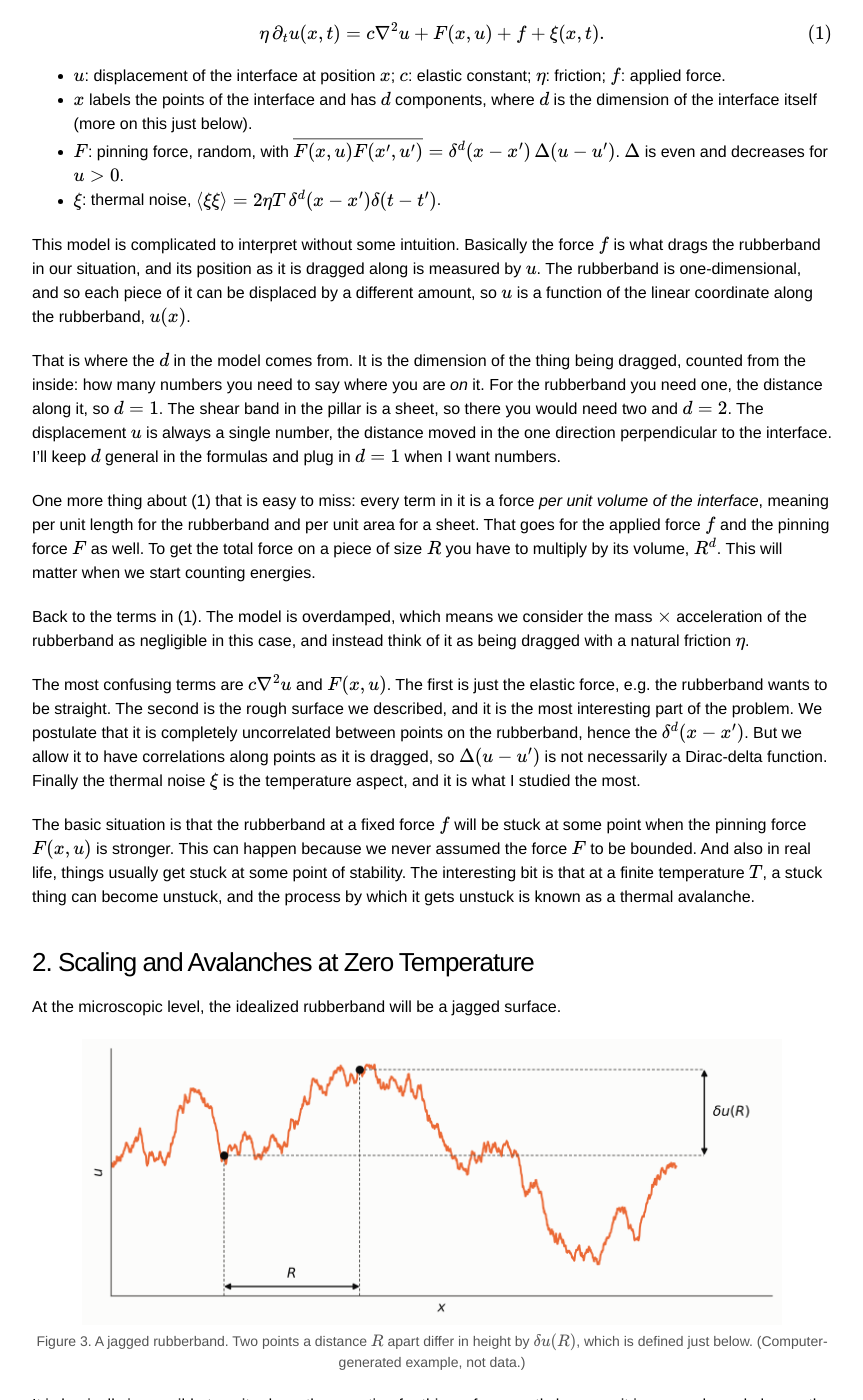
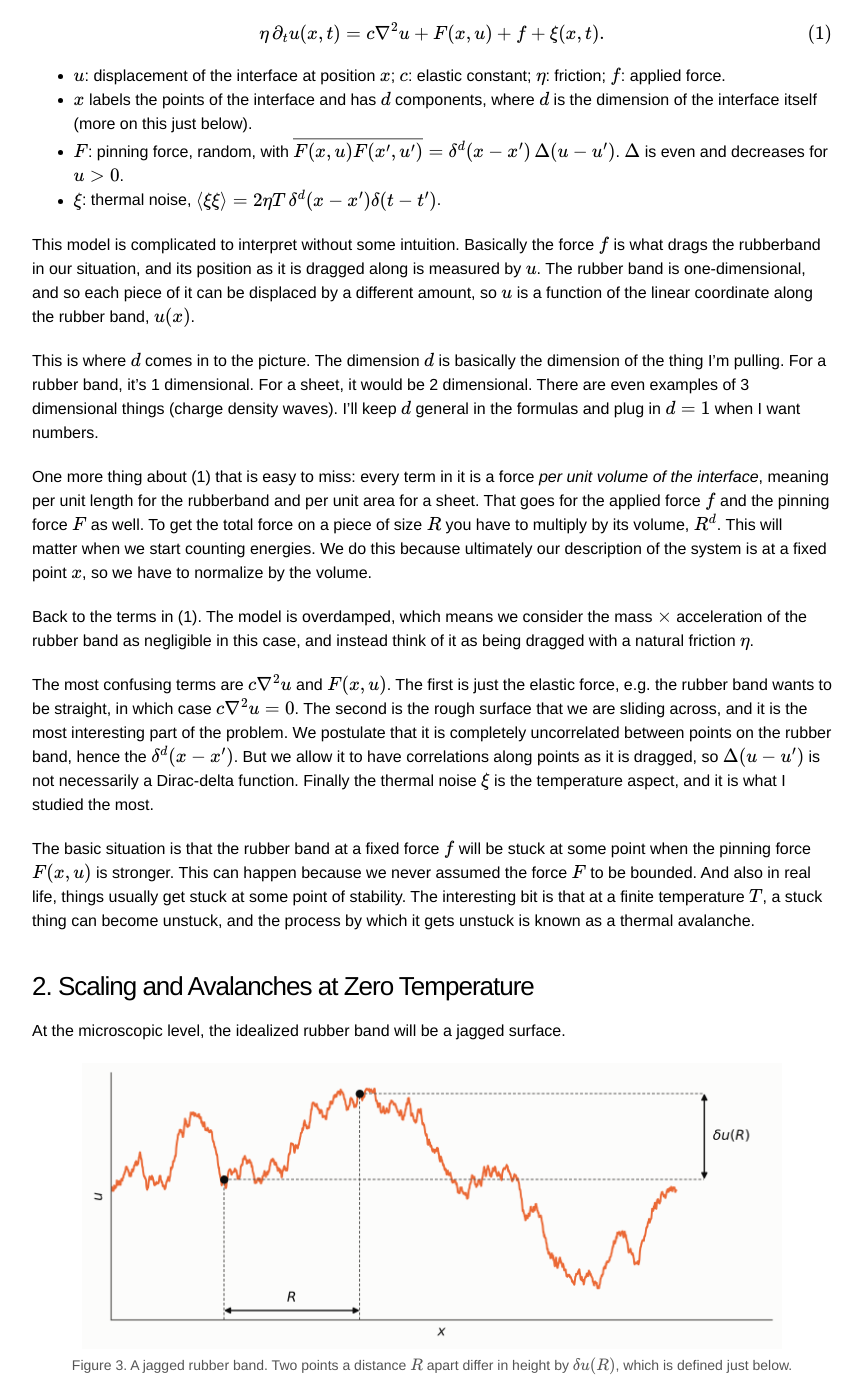
Before and after one commit to mohashei/mohashei.github.io, a Jekyll site: the page built from _posts/2026-11-12-avalanches-and-depinning.markdown, in a window 1280 px wide and 1400 px high, scrolled down 1757 px. Shown: the whole window, without its empty margins (208-1071 px from the left). Built offline with Jekyll 4.4.1, drawn with Linux system fonts in a browser that asks for light colours; formulas are drawn with MathJax 3; some of the changed text lies outside the part shown.

Commit message:
Fix formatting and spacing in avalanches markdown
Corrected spacing and formatting issues in the markdown text, ensuring consistent presentation of terms like 'rubber band' and mathematical expressions.

```diff
--- a/_posts/2026-11-12-avalanches-and-depinning.markdown
+++ b/_posts/2026-11-12-avalanches-and-depinning.markdown
@@ -61,21 +61,21 @@
 - $$F$$: pinning force, random, with $$\overline{F(x,u)F(x',u')}=\delta^d(x-x')\,\Delta(u-u')$$. $$\Delta$$ is even and decreases for $$u>0$$.
 - $$\xi$$: thermal noise, $$\langle\xi\xi\rangle=2\eta T\,\delta^d(x-x')\delta(t-t')$$.
 
-This model is complicated to interpret without some intuition. Basically the force $$f$$ is what drags the rubberband in our situation, and its position as it is dragged along is measured by $$u$$. The rubberband is one-dimensional, and so each piece of it can be displaced by a different amount, so $$u$$ is a function of the linear coordinate along the rubberband, $$u(x)$$.
+This model is complicated to interpret without some intuition. Basically the force $$f$$ is what drags the rubberband in our situation, and its position as it is dragged along is measured by $$u$$. The rubber band is one-dimensional, and so each piece of it can be displaced by a different amount, so $$u$$ is a function of the linear coordinate along the rubber band, $$u(x)$$.
 
-That is where the $$d$$ in the model comes from. It is the dimension of the thing being dragged, counted from the inside: how many numbers you need to say where you are *on* it. For the rubberband you need one, the distance along it, so $$d=1$$. The shear band in the pillar is a sheet, so there you would need two and $$d=2$$. The displacement $$u$$ is always a single number, the distance moved in the one direction perpendicular to the interface. I'll keep $$d$$ general in the formulas and plug in $$d=1$$ when I want numbers.
+This is where $$d$$ comes in to the picture. The dimension $$d$$ is basically the dimension of the thing I'm pulling. For a rubber band, it's 1 dimensional. For a sheet, it would be 2 dimensional. There are even examples of 3 dimensional things (charge density waves). I'll keep $$d$$ general in the formulas and plug in $$d=1$$ when I want numbers.
 
-One more thing about (1) that is easy to miss: every term in it is a force *per unit volume of the interface*, meaning per unit length for the rubberband and per unit area for a sheet. That goes for the applied force $$f$$ and the pinning force $$F$$ as well. To get the total force on a piece of size $$R$$ you have to multiply by its volume, $$R^d$$. This will matter when we start counting energies.
+One more thing about (1) that is easy to miss: every term in it is a force *per unit volume of the interface*, meaning per unit length for the rubberband and per unit area for a sheet. That goes for the applied force $$f$$ and the pinning force $$F$$ as well. To get the total force on a piece of size $$R$$ you have to multiply by its volume, $$R^d$$. This will matter when we start counting energies. We do this because ultimately our description of the system is at a fixed point $$x$$, so we have to normalize by the volume.
 
-Back to the terms in (1). The model is overdamped, which means we consider the mass $$\times$$ acceleration of the rubberband as negligible in this case, and instead think of it as being dragged with a natural friction $$\eta$$.
+Back to the terms in (1). The model is overdamped, which means we consider the mass $$\times$$ acceleration of the rubber band as negligible in this case, and instead think of it as being dragged with a natural friction $$\eta$$.
 
-The most confusing terms are $$c\nabla^2u$$ and $$F(x, u)$$. The first is just the elastic force, e.g. the rubberband wants to be straight. The second is the rough surface we described, and it is the most interesting part of the problem. We postulate that it is completely uncorrelated between points on the rubberband, hence the $$\delta^d(x-x')$$. But we allow it to have correlations along points as it is dragged, so $$\Delta(u-u')$$ is not necessarily a Dirac-delta function. Finally the thermal noise $$\xi$$ is the temperature aspect, and it is what I studied the most.
+The most confusing terms are $$c\nabla^2u$$ and $$F(x, u)$$. The first is just the elastic force, e.g. the rubber band wants to be straight, in which case $$c\nabla^2u = 0$$. The second is the rough surface that we are sliding across, and it is the most interesting part of the problem. We postulate that it is completely uncorrelated between points on the rubber band, hence the $$\delta^d(x-x')$$. But we allow it to have correlations along points as it is dragged, so $$\Delta(u-u')$$ is not necessarily a Dirac-delta function. Finally the thermal noise $$\xi$$ is the temperature aspect, and it is what I studied the most.
 
-The basic situation is that the rubberband at a fixed force $$f$$ will be stuck at some point when the pinning force $$F(x, u)$$ is stronger. This can happen because we never assumed the force $$F$$ to be bounded. And also in real life, things usually get stuck at some point of stability. The interesting bit is that at a finite temperature $$T$$, a stuck thing can become unstuck, and the process by which it gets unstuck is known as a thermal avalanche.
+The basic situation is that the rubber band at a fixed force $$f$$ will be stuck at some point when the pinning force $$F(x, u)$$ is stronger. This can happen because we never assumed the force $$F$$ to be bounded. And also in real life, things usually get stuck at some point of stability. The interesting bit is that at a finite temperature $$T$$, a stuck thing can become unstuck, and the process by which it gets unstuck is known as a thermal avalanche.
 
 ### 2. Scaling and Avalanches at Zero Temperature
 
-At the microscopic level, the idealized rubberband will be a jagged surface.
+At the microscopic level, the idealized rubber band will be a jagged surface.
 
 <div class="imgcap">
 <img src="/assets/thermal-avalanches/fig03_roughness.png"
@@ -83,20 +83,20 @@
      width="700"
      height="auto">
 <div class="thecap">
-  Figure 3. A jagged rubberband. Two points a distance \(R\) apart differ in height by \(\delta u(R)\), which is defined just below. (Computer-generated example, not data.)
+  Figure 3. A jagged rubber band. Two points a distance \(R\) apart differ in height by \(\delta u(R)\), which is defined just below.
 </div>
 </div>
 
 It is basically impossible to write down the equation for this surface, partly because it is so rough, and also partly because we don't really care about that. What we care about are the statistics of this surface, in particular the roughness. How far this surface moves in the $$u$$ direction as we move along in the $$x$$ direction, on average.
 
-The way to measure roughness is to pick two points a distance $$R$$ apart along the rubberband and ask how different their displacements are, on average:
+The way to measure roughness is to pick two points a distance $$R$$ apart along the rubber band and ask how different their displacements are, on average:
 
 $$
 \delta u(R)^2\equiv\overline{\big[u(x+R)-u(x)\big]^2}\ \sim\ R^{2\zeta}.
 \tag{2}
 $$
 
-The overline is an average over the rough surface (or over $$x$$; for a long rubberband it's the same thing). The number $$\zeta$$ is called the roughness exponent. If $$\zeta=0$$ the rubberband is flat, and the bigger $$\zeta$$ is, the more it wanders.
+The overline is an average over the rough surface (or over $$x$$; for a long rubber band it's the same thing). The number $$\zeta$$ is called the roughness exponent. If $$\zeta=0$$ the band is flat, and the bigger $$\zeta$$ is, the more it wanders.
 
 The fact that (2) is a power law is the important part. It means there is no special length in the problem: if you zoom in by a factor $$b$$ along $$x$$ and by a factor $$b^{\zeta}$$ along $$u$$, the picture looks statistically the same (Figure 4).
 
@@ -106,13 +106,13 @@
      width="700"
      height="auto">
 <div class="thecap">
-  Figure 4. Top: a rough line. Bottom: the boxed quarter of it, blown up. You can't tell from the wiggles alone which one is the zoom. (Computer-generated example.)
+  Figure 4. Top: a rough line. Bottom: the boxed quarter of it, blown up. You can't tell from the wiggles alone which one is the zoom.
 </div>
 </div>
 
 This only works above a certain length, called the Larkin length $$R_c$$. Unlike most of what follows, this one can be worked out directly from the model, and the argument is a nice warm-up for everything else [6, 20].
 
-Start with a piece of rubberband so short that it hardly moves compared to the size of one bump in the surface. I'll call that size $$r_f$$; it is the distance over which $$\Delta(u)$$ dies off. If a point moves by much less than $$r_f$$, the pinning force on it doesn't change as it moves. So for a short piece we can replace $$F(x,u)$$ by a fixed random force $$F(x)$$ that doesn't care about $$u$$ at all.
+Start with a piece of rubber band so short that it hardly moves compared to the size of one bump in the surface. I'll call that size $$r_f$$; it is the distance over which $$\Delta(u)$$ dies off. If a point moves by much less than $$r_f$$, the pinning force on it doesn't change as it moves. So for a short piece we can replace $$F(x,u)$$ by a fixed random force $$F(x)$$ that doesn't care about $$u$$ at all.
 
 Now take a piece of length $$R$$ and ask how far it bends, $$\delta u$$. Two forces compete (both per unit volume of the interface, like everything in (1)):
 
@@ -126,7 +126,7 @@
 \tag{3}
 $$
 
-For the rubberband ($$d=1$$) this grows like $$R^{3/2}$$, which is fast. (It also tells you where the number 4 comes from in this field: above four dimensions the exponent is negative, long pieces bend less than short ones, and the rough surface stops mattering.)
+For the rubber band ($$d=1$$) this grows like $$R^{3/2}$$, which is fast. (It also tells you that the number 4 is a crossover dimension: above four dimensions the exponent is negative, long pieces bend less than short ones, and the rough surface stops mattering.)
 
 So the assumption we started with can't last. Once $$\delta u$$ reaches $$r_f$$, points are moving past whole bumps and the force on them is no longer fixed. That happens at
 
@@ -135,9 +135,9 @@
 \tag{4}
 $$
 
-A stiff rubberband on a gentle surface has a long $$R_c$$; a floppy one on a harsh surface has a short one.
+A stiff rubber band on a gentle surface has a long $$R_c$$; a floppy one on a harsh surface has a short one.
 
-Below $$R_c$$ there is only one way for the rubberband to sit. Above $$R_c$$ each point has a choice of bumps to rest against, so there are many ways to sit, and that is where getting stuck, avalanches and everything else interesting comes from. It is also where the roughness changes from (3) to the power law (2), with a different exponent. Matching the two at $$R_c$$:
+Below $$R_c$$ there is only one way for the rubber band to sit. Above $$R_c$$ each point has a choice of bumps to rest against, so there are many ways to sit, and that is where getting stuck, avalanches and everything else interesting comes from. It is also where the roughness changes from (3) to the power law (2), with a different exponent. Matching the two at $$R_c$$:
 
 $$
 \delta u(R)\approx r_f\Big(\frac{R}{R_c}\Big)^{\zeta}\qquad\text{for }R>R_c .
@@ -146,9 +146,9 @@
 
 #### Every length has its own force and energy
 
-Here is the idea that makes everything else work. Because of (5), every length scale $$R$$ comes with its own force scale and its own energy scale.
+Because of (5), every length scale $$R$$ comes with its own force scale and its own energy scale.
 
-To bend a piece of length $$R$$ by an amount $$\delta u$$ costs an elastic force of about $$c\,\delta u/R^2$$ (the two derivatives in $$c\nabla^2u$$ become two powers of $$1/R$$). When the rubberband is stuck, that elastic force is balanced by the pinning. So the pinning force holding a piece of size $$R$$, per unit volume, is about
+To bend a piece of length $$R$$ by an amount $$\delta u$$ costs an elastic force of about $$c\,\delta u/R^2$$ (the two derivatives in $$c\nabla^2u$$ become two powers of $$1/R$$). When the band is stuck, that elastic force is balanced by the pinning. So the pinning force holding a piece of size $$R$$, per unit volume, is about
 
 $$
 F(R)\approx\frac{c\,\delta u(R)}{R^2}=f_c\Big(\frac{R}{R_c}\Big)^{-(2-\zeta)},\qquad f_c\approx\frac{c\,r_f}{R_c^2}.
```
